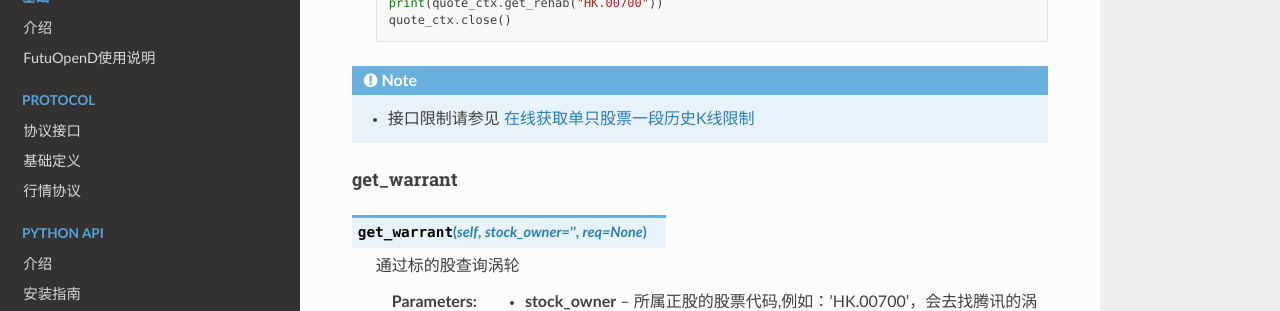
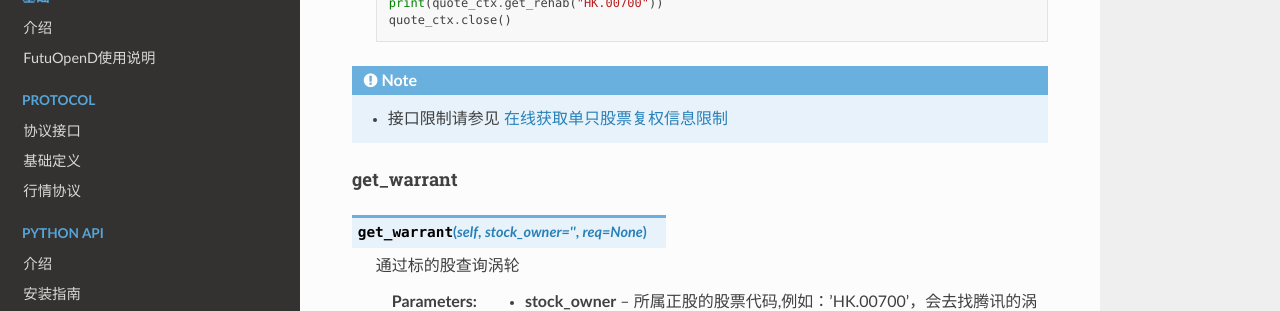
Before and after one commit to FutunnOpen/futu-api-doc, a Sphinx documentation site: the page built from doc_maker/source/api/Quote_API.rst, in a window 1280 px wide and 900 px high, scrolled down 26976 px. Shown: the part 149-460 px from the top of the window. Built offline with Sphinx 7.4.7 and the Read the Docs theme 2.0.0, drawn with Linux system fonts in a browser that asks for light colours; pages that are not in the unit, such as notebooks, are missing from menus.

Commit message:
描述修改

```diff
--- a/doc_maker/source/api/Quote_API.rst
+++ b/doc_maker/source/api/Quote_API.rst
@@ -1297,7 +1297,7 @@ backward_adj_factorB    float          后复权因子B
 
 .. note::
 
-    * 	接口限制请参见 `在线获取单只股票一段历史K线限制 <../protocol/intro.html#id33>`_
+    * 	接口限制请参见 `在线获取单只股票复权信息限制 <../protocol/intro.html#id33>`_
 
 get_warrant
 ~~~~~~~~~~~~~~~~~~~~~~~~~~~~~~~~~~~~
```
